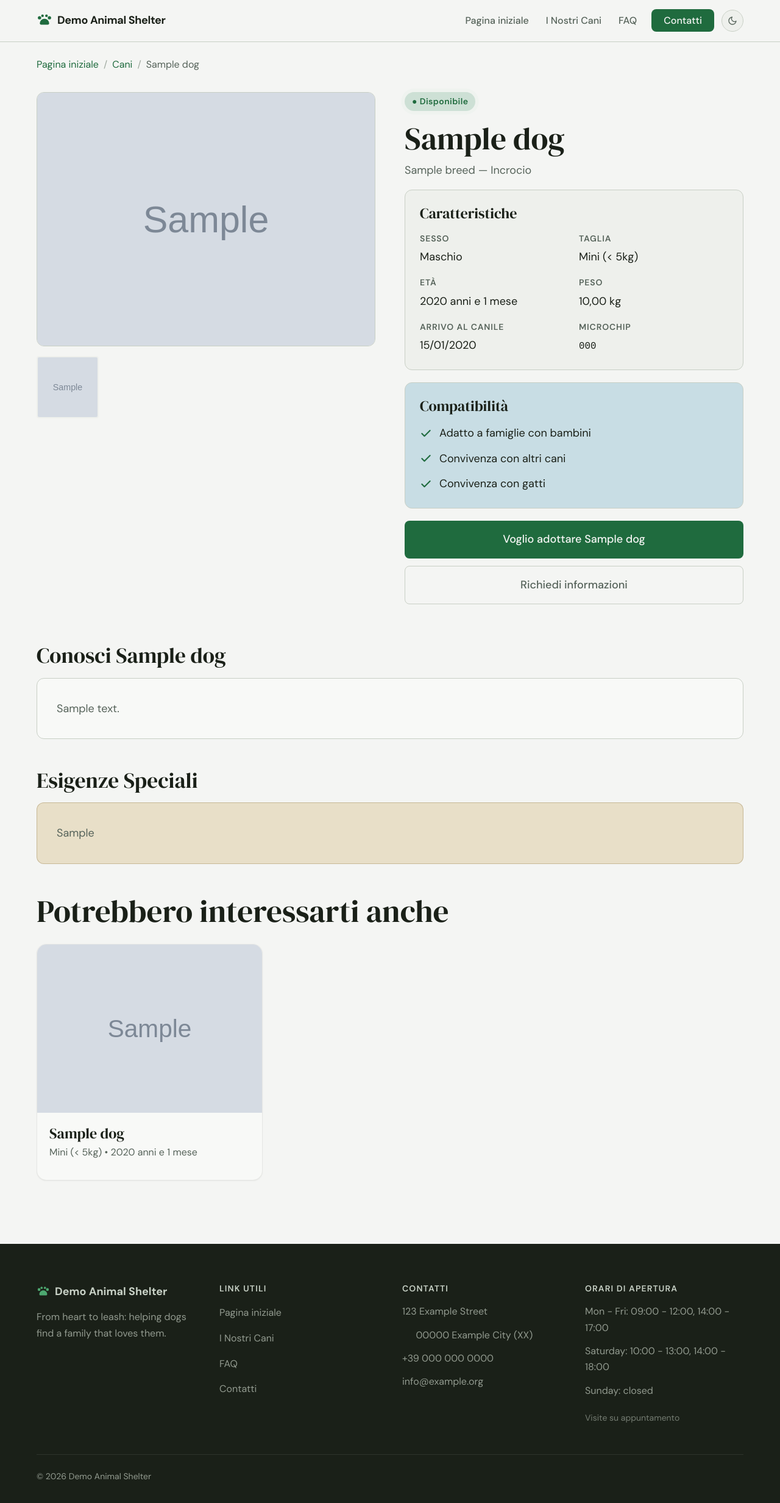
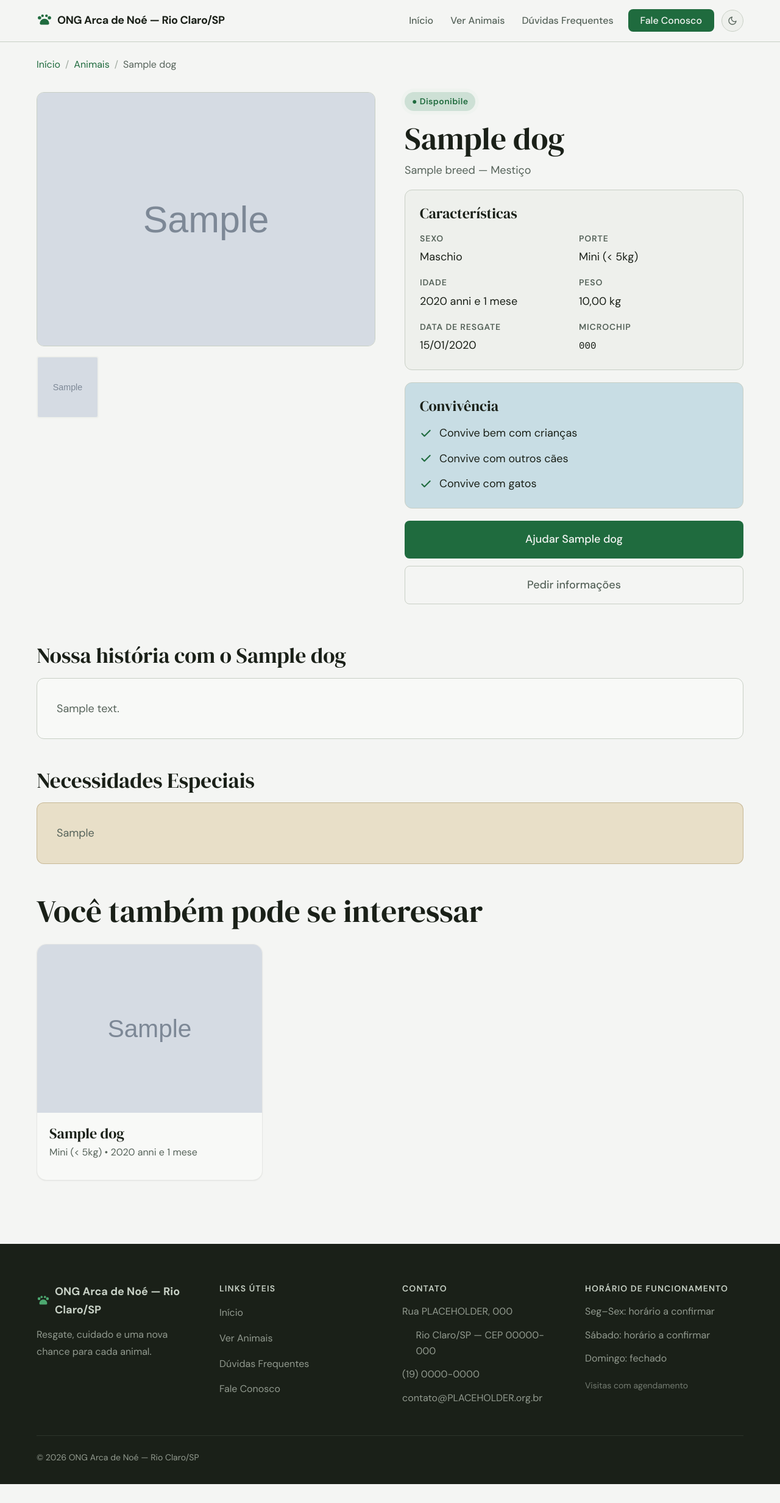
Before and after one commit to pizzirano/animal-shelter-webapp, a Django app: template templates/dogs/dog_detail.html in a window 1280 px wide. Shown: the whole page at 61% size. After the commit the page ends 2434 px from the top, so only its background shows below. Run offline with Django 5.2, Linux system fonts and the light colour scheme; the template is opened without the code that fills it: values that come from a table or form of the project are taken from there, others are empty; tables that the repository leaves empty hold one stand-in row (values such as "Sample post"); grey boxes marked "Sample" are stand-in pictures; parts of the project's set-up code (start-up, migrations or seed data) failed here and were passed over; some libraries are stand-ins or nearby versions.

Commit message:
feat: rebranding PT-BR para Arca de Noe (Fase 1)

```diff
--- a/config/settings/development.py
+++ b/config/settings/development.py
@@ -6,7 +6,7 @@ from .base import *
 DEBUG = True # Force debug mode in development environment (not getting from .env)
 IS_LOCAL = True # Indicate local development environment (not getting from .env)
 
-ALLOWED_HOSTS = ['localhost', '127.0.0.1', '[::1]'] # Allow local development hosts (not getting from .env)
+ALLOWED_HOSTS = ["*"] # Allow local development hosts (not getting from .env)
 
 # Database - SQLite for development environment
 DATABASES = {
--- a/templates/base.html
+++ b/templates/base.html
@@ -1,11 +1,11 @@
 {% load cache i18n static %}
 <!DOCTYPE html>
-<html lang="it">
+<html lang="pt-BR">
 <head>
   <meta charset="UTF-8">
   <meta name="viewport" content="width=device-width, initial-scale=1.0">
-  <meta name="description" content="{% block meta_description %}{% blocktrans %}{{ SHELTER_NAME }} - Trova il tuo nuovo amico a quattro zampe{% endblocktrans %}{% endblock %}">
-  <title>{% block title %}{% blocktrans %}{{ SHELTER_NAME }} - Trova il tuo amico{% endblocktrans %}{% endblock %}</title>
+  <meta name="description" content="{% block meta_description %}{% blocktrans %}{{ SHELTER_NAME }} - Acompanhe a história de cada animal resgatado e veja como apoiar o tratamento deles{% endblocktrans %}{% endblock %}">
+  <title>{% block title %}{% blocktrans %}{{ SHELTER_NAME }} - Resgate de animais{% endblocktrans %}{% endblock %}</title>
 
   <link rel="icon"      type="image/x-icon" href="{% static 'favicon.ico' %}">
   <link rel="shortcut icon"                 href="{% static 'favicon.ico' %}">
@@ -39,7 +39,7 @@
     {% include 'includes/footer.html' %}
   {% endcache %}
 
-  <button class="scroll-top" id="scrollTop" aria-label="{% trans 'Torna in cima' %}">
+  <button class="scroll-top" id="scrollTop" aria-label="{% trans 'Voltar ao topo' %}">
     <svg width="18" height="18" viewBox="0 0 24 24" fill="none" stroke="currentColor" stroke-width="2.5" stroke-linecap="round" stroke-linejoin="round" aria-hidden="true">
       <path d="M18 15l-6-6-6 6"/>
     </svg>
--- a/templates/dogs/dog_detail.html
+++ b/templates/dogs/dog_detail.html
@@ -7,10 +7,10 @@
 <div class="container" style="padding-top: var(--space-6); padding-bottom: var(--space-16);">
 
   <!-- Breadcrumb -->
-  <nav class="breadcrumb" aria-label="{% trans 'Percorso di navigazione' %}">
-    <a href="{% url 'homepage:home' %}">{% trans "Home" %}</a>
+  <nav class="breadcrumb" aria-label="{% trans 'Trilha de navegação' %}">
+    <a href="{% url 'homepage:home' %}">{% trans "Início" %}</a>
     <span class="breadcrumb__sep" aria-hidden="true">/</span>
-    <a href="{% url 'dogs:list' %}">{% trans "Cani" %}</a>
+    <a href="{% url 'dogs:list' %}">{% trans "Animais" %}</a>
     <span class="breadcrumb__sep" aria-hidden="true">/</span>
     <span aria-current="page">{{ dog.name }}</span>
   </nav>
@@ -65,24 +65,24 @@
       </div>
       <h1 class="dog-detail__name">{{ dog.name }}</h1>
       <p class="dog-detail__breed">
-        {% if dog.breed %}{{ dog.breed.name }}{% else %}{% trans "Meticcio" %}{% endif %}
-        {% if dog.is_mixed_breed %} &mdash; {% trans "Incrocio" %}{% endif %}
+        {% if dog.breed %}{{ dog.breed.name }}{% else %}{% trans "SRD" %}{% endif %}
+        {% if dog.is_mixed_breed %} &mdash; {% trans "Mestiço" %}{% endif %}
       </p>
 
       <!-- Specs -->
       <div class="dog-specs">
-        <h2 class="dog-specs__title">{% trans "Caratteristiche" %}</h2>
+        <h2 class="dog-specs__title">{% trans "Características" %}</h2>
         <div class="dog-specs__grid">
           <div class="dog-specs__item">
-            <strong>{% trans "Sesso" %}</strong>
+            <strong>{% trans "Sexo" %}</strong>
             {{ dog.get_gender_display }}
           </div>
           <div class="dog-specs__item">
-            <strong>{% trans "Taglia" %}</strong>
+            <strong>{% trans "Porte" %}</strong>
             {{ dog.get_size_display }}
           </div>
           <div class="dog-specs__item">
-            <strong>{% trans "Età" %}</strong>
+            <strong>{% trans "Idade" %}</strong>
             {{ dog.age_display }}
           </div>
           {% if dog.weight %}
@@ -92,7 +92,7 @@
           </div>
           {% endif %}
           <div class="dog-specs__item">
-            <strong>{% trans "Arrivo al canile" %}</strong>
+            <strong>{% trans "Data de resgate" %}</strong>
             {{ dog.arrival_date|date:"d/m/Y" }}
           </div>
           {% if dog.microchip_number %}
@@ -106,7 +106,7 @@
 
       <!-- Compatibility -->
       <div class="dog-compat">
-        <h2 class="dog-compat__title">{% trans "Compatibilità" %}</h2>
+        <h2 class="dog-compat__title">{% trans "Convivência" %}</h2>
         <div class="dog-compat__list">
 
           <div class="dog-compat__item">
@@ -115,7 +115,7 @@
             {% else %}
             <svg class="dog-compat__icon dog-compat__icon--no" viewBox="0 0 24 24" fill="none" stroke="currentColor" stroke-width="2.5" stroke-linecap="round" stroke-linejoin="round" aria-hidden="true"><line x1="18" y1="6" x2="6" y2="18"/><line x1="6" y1="6" x2="18" y2="18"/></svg>
             {% endif %}
-            <span>{% trans "Adatto a famiglie con bambini" %}</span>
+            <span>{% trans "Convive bem com crianças" %}</span>
           </div>
 
           <div class="dog-compat__item">
@@ -124,7 +124,7 @@
             {% else %}
             <svg class="dog-compat__icon dog-compat__icon--no" viewBox="0 0 24 24" fill="none" stroke="currentColor" stroke-width="2.5" stroke-linecap="round" stroke-linejoin="round" aria-hidden="true"><line x1="18" y1="6" x2="6" y2="18"/><line x1="6" y1="6" x2="18" y2="18"/></svg>
             {% endif %}
-            <span>{% trans "Convivenza con altri cani" %}</span>
+            <span>{% trans "Convive com outros cães" %}</span>
           </div>
 
           <div class="dog-compat__item">
@@ -133,21 +133,22 @@
             {% else %}
             <svg class="dog-compat__icon dog-compat__icon--no" viewBox="0 0 24 24" fill="none" stroke="currentColor" stroke-width="2.5" stroke-linecap="round" stroke-linejoin="round" aria-hidden="true"><line x1="18" y1="6" x2="6" y2="18"/><line x1="6" y1="6" x2="18" y2="18"/></svg>
             {% endif %}
-            <span>{% trans "Convivenza con gatti" %}</span>
+            <span>{% trans "Convive com gatos" %}</span>
           </div>
 
         </div>
       </div>
 
-      <!-- Adoption CTA -->
+      <!-- Help CTA -->
+      {# TODO Fase 4: href="#" é PLACEHOLDER — trocar por {{ dog.get_vaquinha_url }} (SiteSettings + override por animal). #}
+      {# O gate {% if dog.status == 'available' %} foi removido de propósito: sem fluxo de adoção, #}
+      {# o botão de ajuda precisa aparecer para todos — inclusive (e principalmente) os em tratamento. #}
       <div class="dog-detail__actions">
-        {% if dog.status == 'available' %}
-        <a href="{% url 'contacts:contact' %}?dog={{ dog.id }}" class="btn-primary btn-lg btn-block">
-          {% blocktrans with name=dog.name %}Voglio adottare {{ name }}{% endblocktrans %}
+        <a href="#" class="btn-primary btn-lg btn-block">
+          {% blocktrans with name=dog.name %}Ajudar {{ name }}{% endblocktrans %}
         </a>
-        {% endif %}
         <a href="{% url 'contacts:contact' %}" class="btn-ghost btn-lg btn-block">
-          {% trans "Richiedi informazioni" %}
+          {% trans "Pedir informações" %}
         </a>
       </div>
 
@@ -156,7 +157,7 @@
 
   <!-- Full description -->
   <div class="dog-description reveal">
-    <h2 class="dog-description__title">{% blocktrans with name=dog.name %}Conosci {{ name }}{% endblocktrans %}</h2>
+    <h2 class="dog-description__title">{% blocktrans with name=dog.name %}Nossa história com o {{ name }}{% endblocktrans %}</h2>
     <div class="dog-description__body">
       {{ dog.description|linebreaks }}
     </div>
@@ -165,7 +166,7 @@
   <!-- Special needs -->
   {% if dog.special_needs %}
   <div class="dog-special-needs reveal">
-    <h2 class="dog-special-needs__title">{% trans "Esigenze Speciali" %}</h2>
+    <h2 class="dog-special-needs__title">{% trans "Necessidades Especiais" %}</h2>
     <div class="dog-special-needs__body">
       {{ dog.special_needs|linebreaks }}
     </div>
@@ -175,7 +176,7 @@
   <!-- Similar dogs -->
   {% if similar_dogs %}
   <div class="reveal">
-    <h2 class="mb-lg">{% trans "Potrebbero interessarti anche" %}</h2>
+    <h2 class="mb-lg">{% trans "Você também pode se interessar" %}</h2>
     <div class="dogs-grid reveal-group">
       {% for similar in similar_dogs %}
       <a href="{% url 'dogs:detail' similar.slug %}" class="dog-card-link reveal">
--- a/templates/includes/footer.html
+++ b/templates/includes/footer.html
@@ -21,18 +21,18 @@
 
       <!-- Useful links -->
       <div>
-        <h4 class="footer__heading">{% trans "Link Utili" %}</h4>
+        <h4 class="footer__heading">{% trans "Links Úteis" %}</h4>
         <ul class="footer__links">
-          <li><a href="{% url 'homepage:home' %}"    class="footer__link">{% trans "Home" %}</a></li>
-          <li><a href="{% url 'dogs:list' %}"        class="footer__link">{% trans "I Nostri Cani" %}</a></li>
-          <li><a href="{% url 'faq:list' %}"         class="footer__link">{% trans "FAQ" %}</a></li>
-          <li><a href="{% url 'contacts:contact' %}" class="footer__link">{% trans "Contatti" %}</a></li>
+          <li><a href="{% url 'homepage:home' %}"    class="footer__link">{% trans "Início" %}</a></li>
+          <li><a href="{% url 'dogs:list' %}"        class="footer__link">{% trans "Ver Animais" %}</a></li>
+          <li><a href="{% url 'faq:list' %}"         class="footer__link">{% trans "Dúvidas Frequentes" %}</a></li>
+          <li><a href="{% url 'contacts:contact' %}" class="footer__link">{% trans "Fale Conosco" %}</a></li>
         </ul>
       </div>
 
       <!-- Contacts -->
       <div>
-        <h4 class="footer__heading">{% trans "Contatti" %}</h4>
+        <h4 class="footer__heading">{% trans "Contato" %}</h4>
         <ul class="footer__info">
           <li>{{ ADDRESS_STREET_AND_NUMBER }}</li>
           <li class="footer__address-detail">{{ ADDRESS_CITY_AND_POSTAL_CODE }}</li>
@@ -43,13 +43,13 @@
 
       <!-- Opening hours -->
       <div>
-        <h4 class="footer__heading">{% trans "Orari di Apertura" %}</h4>
+        <h4 class="footer__heading">{% trans "Horário de Funcionamento" %}</h4>
         <ul class="footer__info">
           <li>{{ VISITING_HOURS_WEEKDAYS }}</li>
           <li>{{ VISITING_HOURS_WEEKEND_SAT }}</li>
           <li>{{ VISITING_HOURS_WEEKEND_SUN }}</li>
           <li style="margin-top: 8px; font-size: var(--text-xs); opacity: 0.75;">
-            {% trans "Visite su appuntamento" %}
+            {% trans "Visitas com agendamento" %}
           </li>
         </ul>
       </div>
--- a/templates/includes/navbar.html
+++ b/templates/includes/navbar.html
@@ -18,17 +18,17 @@
 
       <!-- Desktop menu -->
       <ul class="navbar__menu" id="navMenu">
-        <li><a href="{% url 'homepage:home' %}"    class="navbar__link">{% trans "Home" %}</a></li>
-        <li><a href="{% url 'dogs:list' %}"        class="navbar__link">{% trans "I Nostri Cani" %}</a></li>
-        <li><a href="{% url 'faq:list' %}"         class="navbar__link">{% trans "FAQ" %}</a></li>
-        <li><a href="{% url 'contacts:contact' %}" class="navbar__link navbar__link--cta">{% trans "Contatti" %}</a></li>
+        <li><a href="{% url 'homepage:home' %}"    class="navbar__link">{% trans "Início" %}</a></li>
+        <li><a href="{% url 'dogs:list' %}"        class="navbar__link">{% trans "Ver Animais" %}</a></li>
+        <li><a href="{% url 'faq:list' %}"         class="navbar__link">{% trans "Dúvidas Frequentes" %}</a></li>
+        <li><a href="{% url 'contacts:contact' %}" class="navbar__link navbar__link--cta">{% trans "Fale Conosco" %}</a></li>
       </ul>
 
       <!-- Dark mode toggle -->
-      <button class="navbar__theme-toggle" data-theme-toggle aria-label="{% trans 'Cambia tema' %}"></button>
+      <button class="navbar__theme-toggle" data-theme-toggle aria-label="{% trans 'Alternar tema' %}"></button>
 
       <!-- Hamburger (mobile only) -->
-      <button class="navbar__hamburger" id="navToggle" aria-label="{% trans 'Apri menu' %}" aria-expanded="false">
+      <button class="navbar__hamburger" id="navToggle" aria-label="{% trans 'Abrir menu' %}" aria-expanded="false">
         <span></span>
         <span></span>
         <span></span>
```
Also changed, not shown: CLAUDE.md (+19 -1 lines), config/settings/base.py (+5 -5 lines), config/shelter_config.py (+12 -10 lines), templates/contacts/contact.html (+14 -13 lines), templates/contacts/success.html (+5 -5 lines), templates/core/rate_limit.html (+9 -9 lines), templates/dogs/dog_list.html (+30 -30 lines), templates/faq/faq_list.html (+11 -11 lines), templates/homepage/home.html (+32 -32 lines), 3 other files.
